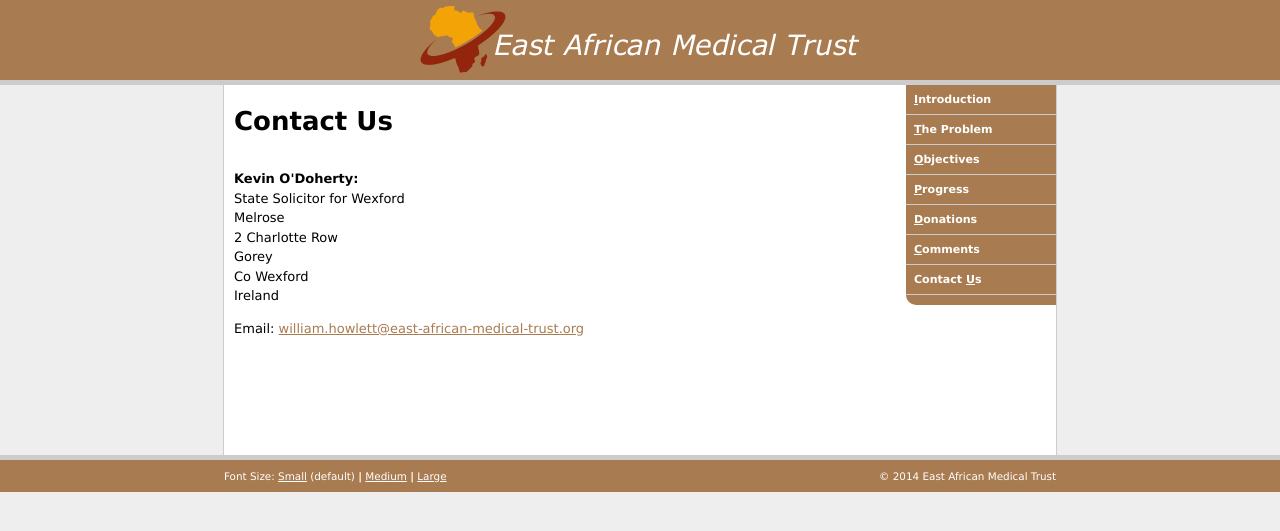
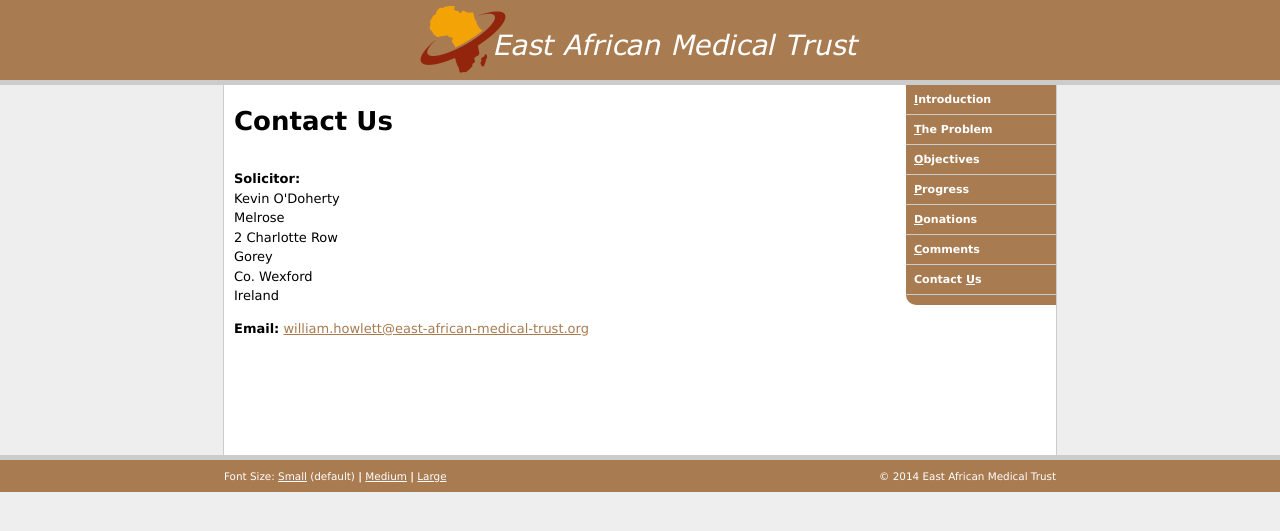
Before and after one commit to paulhitz/EastAfricanMedicalTrust, a PHP site: page /contact/ in a window 1280 px wide. Shown: the top 531 px of the page. Run offline with PHP 8.4, Linux system fonts and the light colour scheme.

Commit message:
Modify contact details

```diff
--- a/contact/index.php
+++ b/contact/index.php
@@ -1,14 +1,14 @@
 <?php $title = "Contact Us"; include("../header.html"); ?>
   <h1>Contact Us</h1>
 
-  <p><strong>Kevin O'Doherty:</strong><br/>
-     State Solicitor for Wexford<br/>
-     Melrose<br/>
-     2 Charlotte Row<br/>
-     Gorey<br/>
-     Co Wexford<br/>
-     Ireland<br/>
-   </p>
-   <p>Email: <a href="mailto:william.howlett@east-african-medical-trust.org">william.howlett@east-african-medical-trust.org</a></p>
+  <p><strong>Solicitor:</strong><br/>
+    Kevin O'Doherty<br/>
+    Melrose<br/>
+    2 Charlotte Row<br/>
+    Gorey<br/>
+    Co. Wexford<br/>
+    Ireland<br/>
+  </p>
+  <p><strong>Email:</strong> <a href="mailto:william.howlett@east-african-medical-trust.org">william.howlett@east-african-medical-trust.org</a></p>
 
 <?php include("../footer.html"); ?>
```
